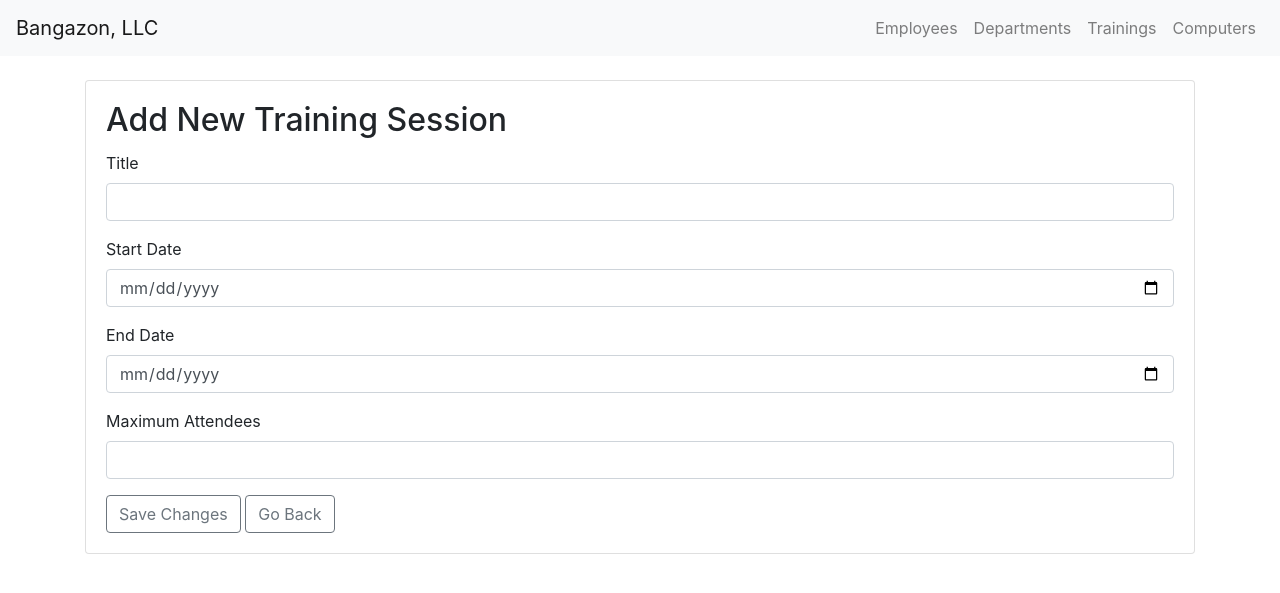
After one commit to raving-remoras/bangazon-workflow, a Django app: page /bangazon/trainings/new in a window 1280 px wide. The commit adds this page. Shown: the top 593 px of the page. Run offline with Django 3.2, Linux system fonts and the light colour scheme; some libraries are stand-ins or nearby versions.

Commit message:
Formatting of templates and routes finalized

```diff
--- /dev/null
+++ b/agileHR/templates/agileHR/training_form.html
@@ -0,0 +1,38 @@
+{% extends "agileHR/index.html" %}
+
+{% block content %}
+<div class="card mx-auto" style="width: 50 rem;">
+  <div class="card-body">
+    <h2 class="card-title">
+      Add New Training Session
+    </h2>
+    <div class="card-text">
+      <form action="{% url 'agileHR:training_add' %}" method="POST">
+        {% csrf_token %}
+        <div class="form-group">
+          <label for="title">Title</label>
+          <input type="text" class="form-control" name="training_title"/>
+        </div>
+        <div class="form-group">
+          <label for="start_date">Start Date</label>
+          <input type="date" class="form-control" name="start_date" />
+        </div>
+        <div class="form-group">
+          <label for="end_date">End Date</label>
+          <input type="date" class="form-control" name="end_date" />
+        </div>
+        <div class="form-group">
+          <label for="max_attendees">Maximum Attendees</label>
+          <input type="number" class="form-control" name="max_attendees"/>
+        </div>
+        <div>
+          <button type="submit" class="btn btn-outline-secondary">Save Changes</button>
+          <a href="{% url 'agileHR:training' %}">
+            <button type="button" class="btn btn-outline-secondary">Go Back</button>
+          </a>
+        </div>
+      </form>
+      </div>
+  </div>
+</div>
+{% endblock content%}
--- a/agileHR/urls.py
+++ b/agileHR/urls.py
@@ -10,7 +10,13 @@ urlpatterns = [
     path("departments/<int:dept_id>/", views.department_detail, name="department_detail"),
     path("trainings/", views.training, name="training"),
     # ex: /bangazon/trainings/5
-    path("trainings/<int:training_id>", views.traindetail, name="traindetail"),
+    path("trainings/<int:training_id>", views.training_detail, name="traindetail"),
+    # ex: /bangazon/trainings/edit
+    path("trainings/edit", views.training_edit, name="training_edit"),
+    # ex: /bangazon/trainings/new
+    path("trainings/new", views.training_new, name="training_new"),
+    # ex: /bangazon/trainings/add
+    path("trainings/add", views.training_add, name="training_add"),
     # ex: /bangazon/computers/
     path("computers/", views.computer, name="computer"),
     # ex: /bangazon/computers/12
--- a/agileHR/views.py
+++ b/agileHR/views.py
@@ -91,7 +91,7 @@ def training(request):
     return render(request, "agileHR/training.html", context)
 
 
-def traindetail(request, training_id):
+def training_detail(request, training_id):
     """Displays the details about a single training session hosted by the company
 
     Author: Kelly Morin
@@ -106,7 +106,20 @@ def traindetail(request, training_id):
     training_details = get_object_or_404(Training, pk=training_id)
     attendee_size = len(EmployeeTraining.objects.filter(training_id=training_id))
     context = {'training_details': training_details, 'attendee_size': attendee_size}
+    print(context)
     return render(request, 'agileHR/training_detail.html', context)
+
+def training_edit(request):
+    context={}
+    return render(request, 'agileHR/training_form.html', context)
+
+def training_new(request):
+    context={}
+    return render(request, 'agileHR/training_form.html', context)
+
+def training_add(request, training_id):
+    context={}
+    return render(request, 'agileHR/training_form.html', context)
 
 
 def computer(request):
```
Also changed, not shown: agileHR/templates/agileHR/training.html (+15 -0 lines), agileHR/templates/agileHR/training_detail.html (+31 -13 lines).
